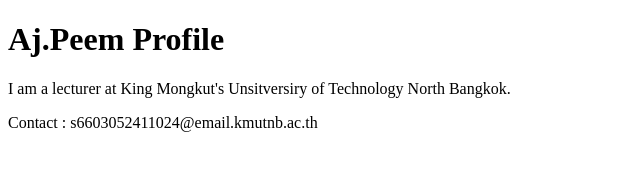
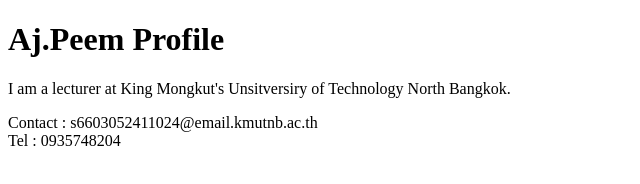
Before and after one commit to PantakarHumYai/github-desktop-project, a plain HTML site: page index.html in a window 1280 px wide. Shown: the whole page, without its empty margins (0-640 px from the left). Drawn offline with Linux system fonts and the light colour scheme.

Commit message:
Update index.html

```diff
--- a/index.html
+++ b/index.html
@@ -9,6 +9,7 @@
     <h1>Aj.Peem Profile</h1>
     <p>I am a lecturer at King Mongkut's
     Unsitversiry of Technology North Bangkok.</p>
-        <footer>Contact : s6603052411024@email.kmutnb.ac.th</footer>
+        <footer>Contact : s6603052411024@email.kmutnb.ac.th<br>
+        Tel : 0935748204</footer>
 </body>
 </html>
```
